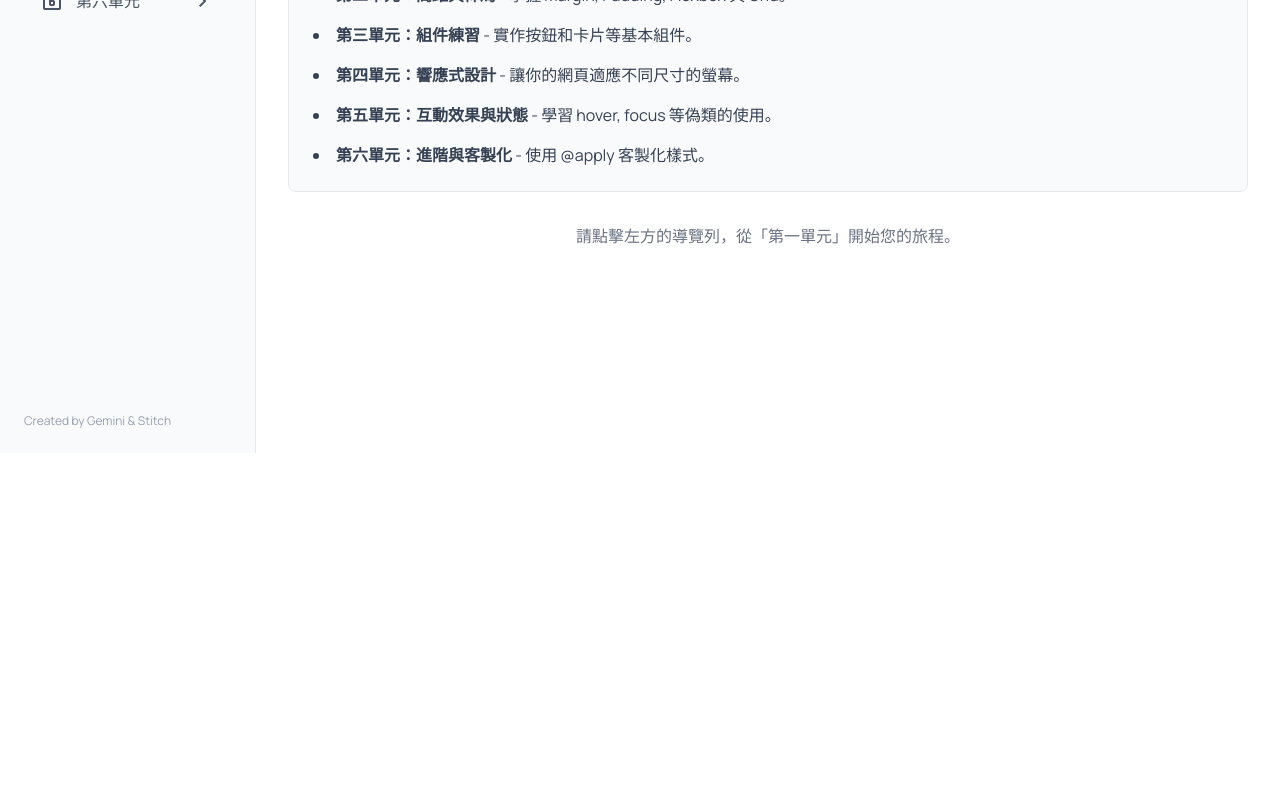
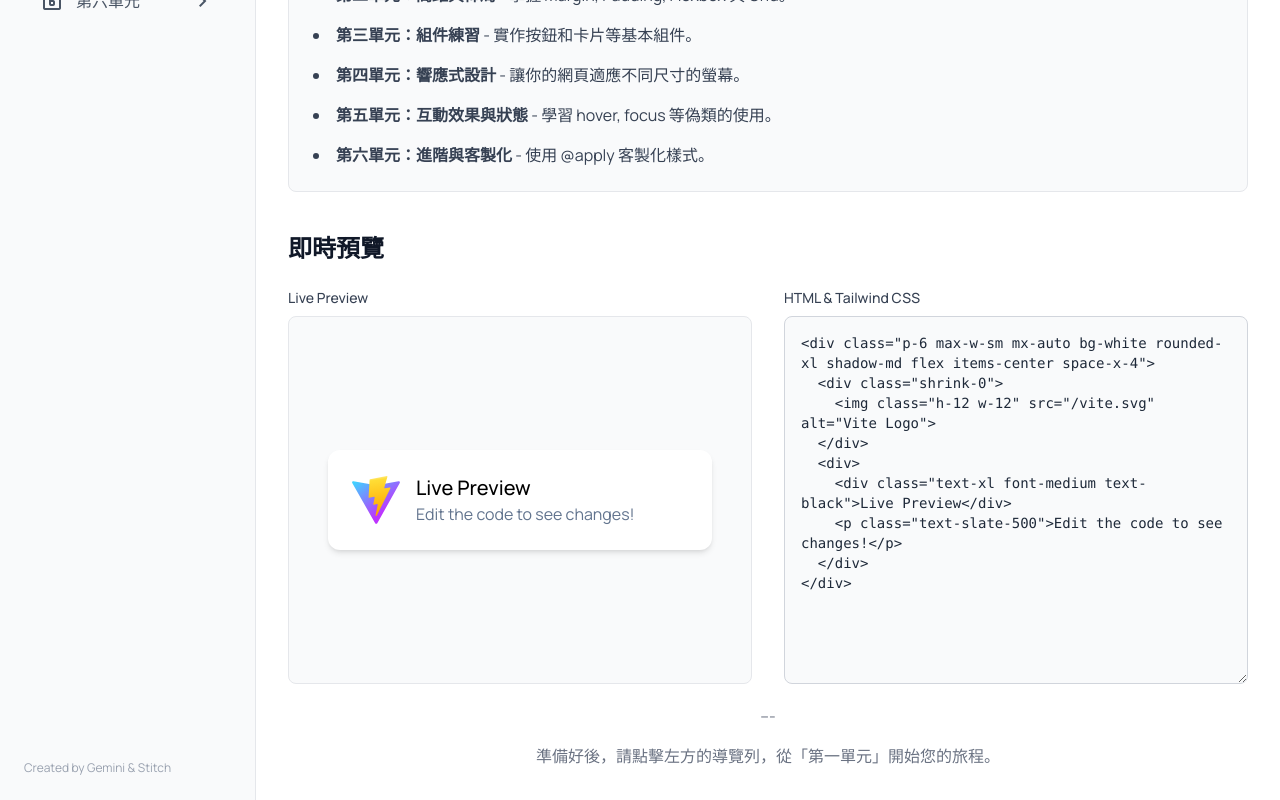
Before and after one commit to a0919459151/tailwind-playground, a Vue app: page / in a window 1280 px wide. Shown: the part 347-1147 px from the top of the page. Before the commit the page ends 800 px from the top, so only its background shows below. Built offline with nearby package versions, Linux system fonts and the light colour scheme; what @highlightjs/vue-plugin would draw is missing.

Commit message:
live preview

```diff
--- a/src/views/HomeView.vue
+++ b/src/views/HomeView.vue
@@ -1,12 +1,27 @@
+<script setup>
+import { ref } from 'vue';
+
+const initialCode = `<div class="p-6 max-w-sm mx-auto bg-white rounded-xl shadow-md flex items-center space-x-4">
+  <div class="shrink-0">
+    <img class="h-12 w-12" src="/vite.svg" alt="Vite Logo">
+  </div>
+  <div>
+    <div class="text-xl font-medium text-black">Live Preview</div>
+    <p class="text-slate-500">Edit the code to see changes!</p>
+  </div>
+</div>`;
+
+const userCode = ref(initialCode);
+</script>
+
 <template>
   <div class="max-w-7xl mx-auto">
-
     <h1 class="text-4xl font-bold text-gray-800 border-b pb-4 mb-6">Tailwind CSS 練習場</h1>
 
     <p class="mt-4 text-lg text-gray-600">
-      歡迎來到 Tailwind CSS Playground ！
+      歡迎來到 Tailwind CSS Playground！
       <br/>
-      在這裡，我們將通過一系列的單元來學習與實踐 Tailwind 的核心功能。
+      請點擊左方的導覽列開始學習，或直接在下方的編輯器中嘗試 Tailwind CSS。
     </p>
 
     <div class="mt-10">
@@ -33,9 +48,40 @@
           </li>
         </ul>
       </div>
-      <p class="mt-8 text-center text-gray-500">
-        請點擊左方的導覽列，從「第一單元」開始您的旅程。
-      </p>
+    </div>
+
+    <!-- Live Preview Section -->
+    <div class="mt-10">
+      <h2 class="text-2xl font-bold text-gray-900 mb-6">即時預覽</h2>
+
+      <div class="grid grid-cols-1 lg:grid-cols-2 gap-8">
+        <!-- Preview -->
+        <div>
+          <label class="block text-sm font-medium text-gray-700 mb-2">Live Preview</label>
+          <div
+            class="w-full h-full p-4 border border-gray-200 rounded-lg bg-gray-50 flex items-center justify-center"
+          >
+            <div v-html="userCode" class="w-full"></div>
+          </div>
+        </div>
+
+         <!-- Code Editor -->
+        <div>
+          <label for="code-editor" class="block text-sm font-medium text-gray-700 mb-2">HTML & Tailwind CSS</label>
+          <textarea
+            id="code-editor"
+            v-model="userCode"
+            rows="15"
+            class="w-full h-full p-4 font-mono text-sm text-gray-800 bg-gray-50 border border-gray-300 rounded-lg focus:ring-blue-500 focus:border-blue-500"
+            placeholder="Enter your Tailwind CSS code here..."
+          ></textarea>
+        </div>
+      </div>
+    </div>
+
+    <div class="mt-12 text-center text-gray-500">
+      <p>---</p>
+      <p class="mt-4">準備好後，請點擊左方的導覽列，從「第一單元」開始您的旅程。</p>
     </div>
 
   </div>
```
